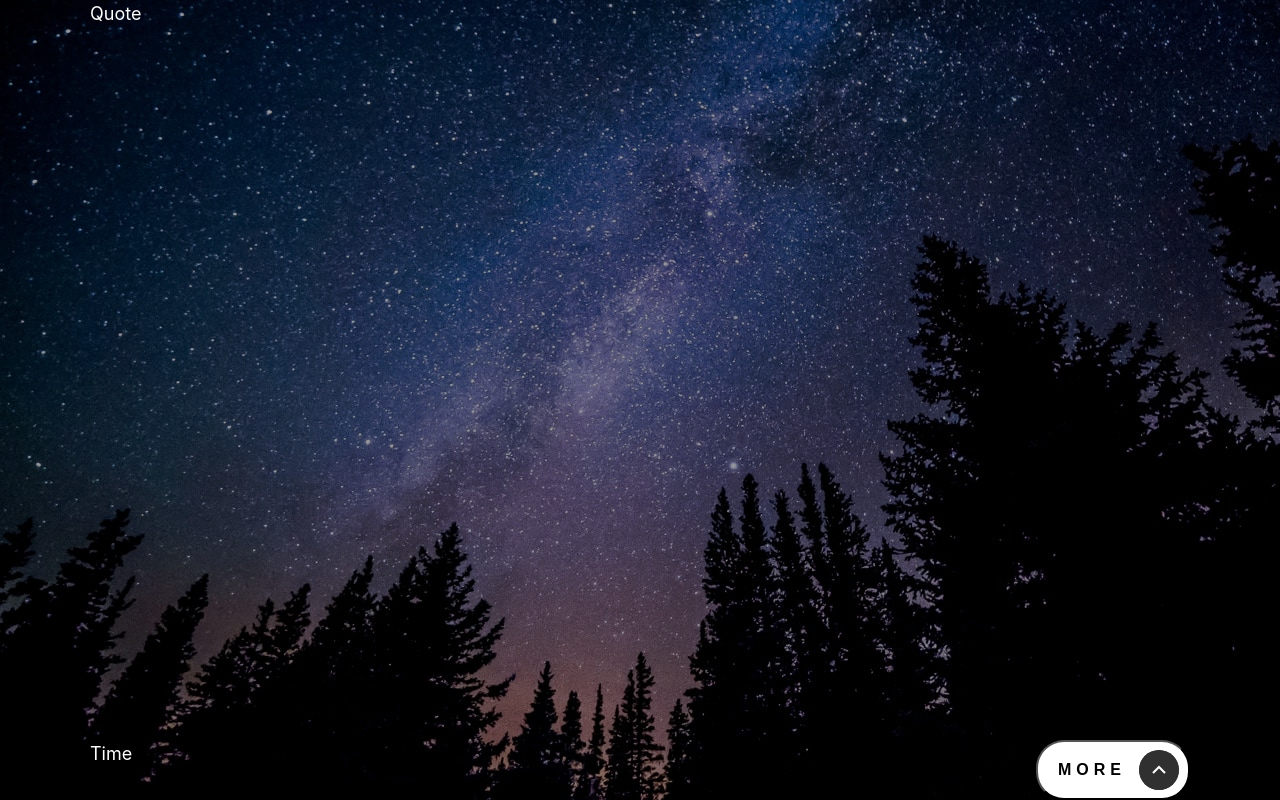
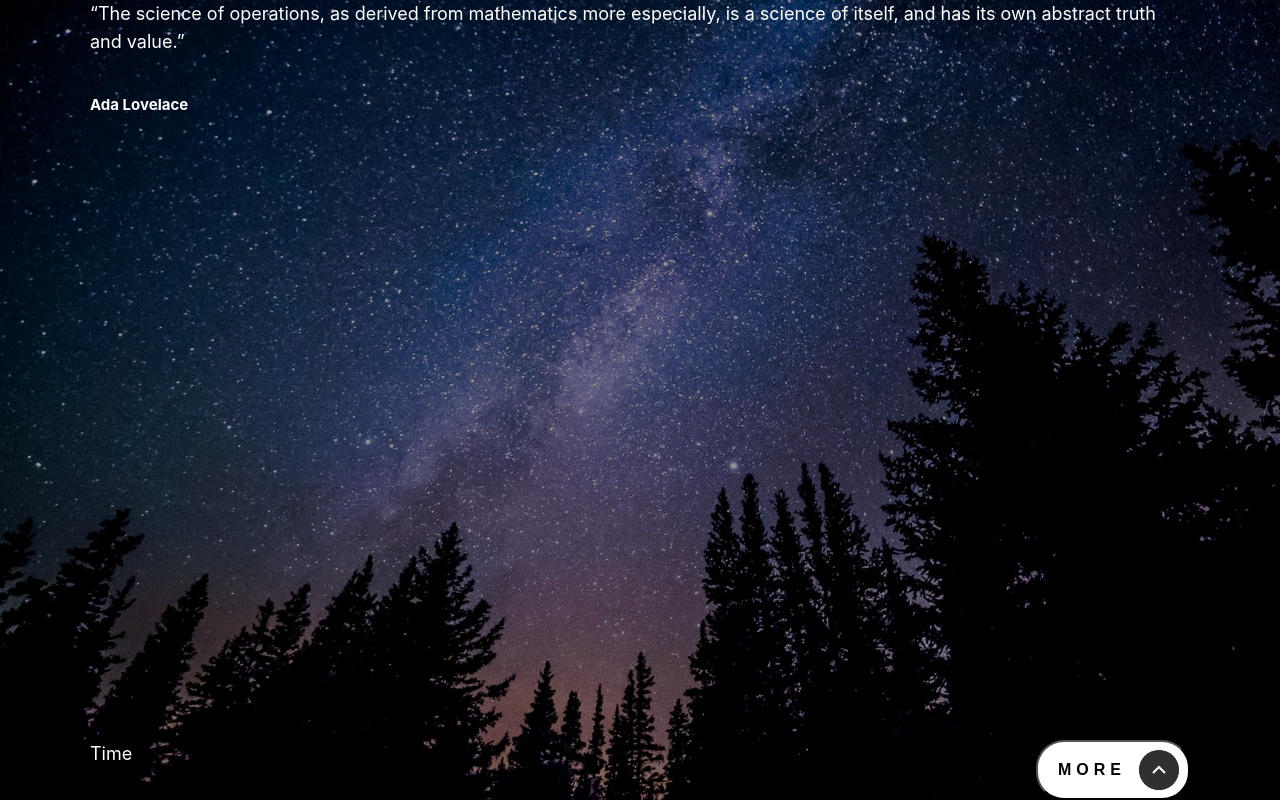
Before and after one commit to pronoia9/pun-manteau, a React (Vite) app: page / in a window 1280 px wide. Built offline with nearby package versions, Linux system fonts and the light colour scheme.

Commit message:
init temporary quote content

```diff
--- a/src/components/Quote.jsx
+++ b/src/components/Quote.jsx
@@ -1,3 +1,18 @@
+import styled from 'styled-components';
+
 export const Quote = () => {
-  return <div>Quote</div>;
+  return (
+    <Container>
+      <Text>
+        “The science of operations, as derived from mathematics more especially, is a science of itself, and has its own abstract truth and value.”
+      </Text>
+      <Author>Ada Lovelace</Author>
+    </Container>
+  );
 };
+
+const Container = styled.div``;
+
+const Text = styled.div``;
+
+const Author = styled.h6``;
```
